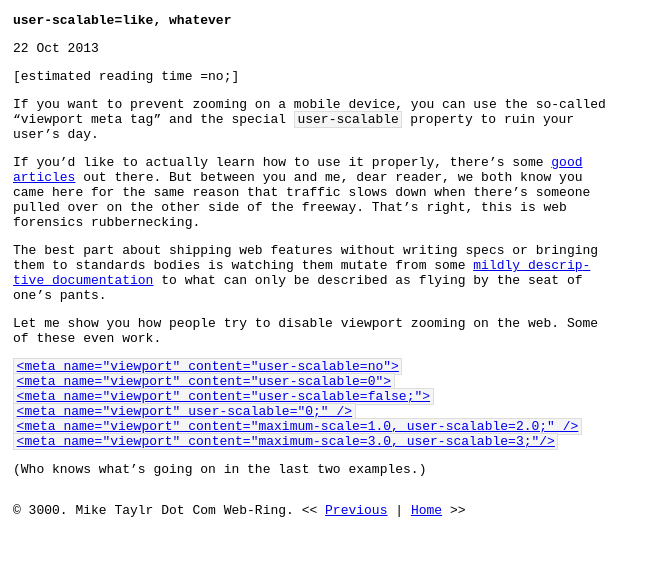
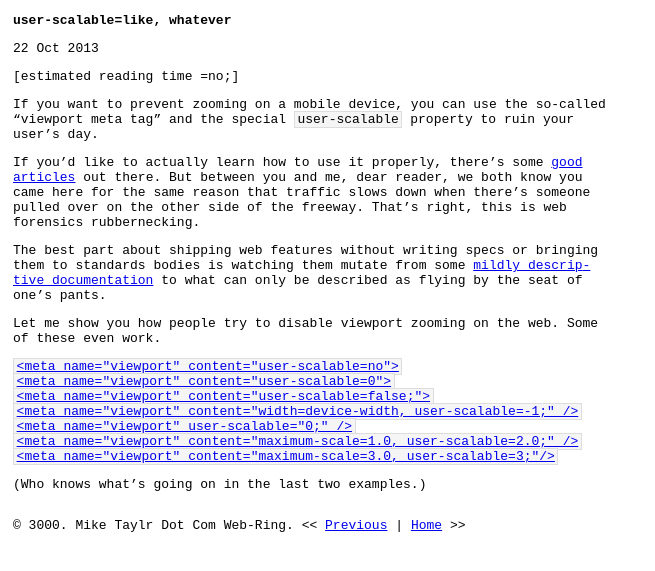
Before and after one commit to miketaylr/miketaylr.com-blog, a Jekyll site: the page built from _posts/2013-10-31-user-scalable-more-like-loser-scalable-amirite.md, in a window 1280 px wide. Shown: the top 571 px of the page, without its empty margins (0-655 px from the left). Built offline with Jekyll 4.4.1, drawn with Linux system fonts in a browser that asks for light colours; Markdown is read by kramdown in place of the engine named in the settings.

Commit message:
Neet, found user-scalable=-1

```diff
--- a/_posts/2013-10-31-user-scalable-more-like-loser-scalable-amirite.md
+++ b/_posts/2013-10-31-user-scalable-more-like-loser-scalable-amirite.md
@@ -16,6 +16,7 @@ Let me show you how people try to disable viewport zooming on the web. Some of t
 [`<meta name="viewport" content="user-scalable=no">`][no]
 [`<meta name="viewport" content="user-scalable=0">`][0]
 [`<meta name="viewport" content="user-scalable=false;">`][false]
+[`<meta name="viewport" content="width=device-width, user-scalable=-1;" />`][-1]
 [`<meta name="viewport" user-scalable="0;" />`][0;]
 [`<meta name="viewport" content="maximum-scale=1.0, user-scalable=2.0;" />`][2.0]
 [`<meta name="viewport" content="maximum-scale=3.0, user-scalable=3;"/>`][3]
@@ -31,3 +32,4 @@ Let me show you how people try to disable viewport zooming on the web. Some of t
 [devo]: http://dev.opera.com/articles/view/an-introduction-to-meta-viewport-and-viewport/
 [mdn]: https://developer.mozilla.org/en-US/docs/Mozilla/Mobile/Viewport_meta_tag
 [docs]: https://developer.apple.com/library/safari/documentation/AppleApplications/Reference/SafariWebContent/UsingtheViewport/UsingtheViewport.html#//apple_ref/doc/uid/TP40006509-SW26
+[-1]: https://ww70.itau.com.br/M/Institucional/IncentivoAplicativo.aspx
```
